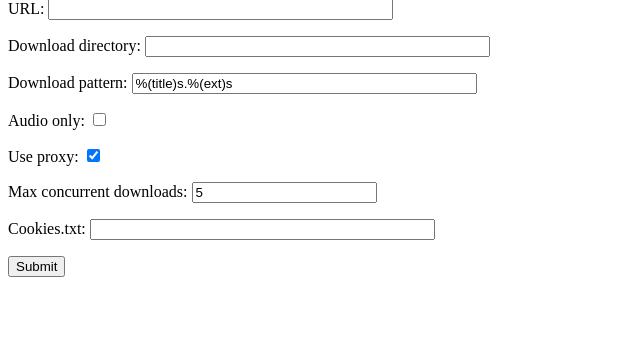
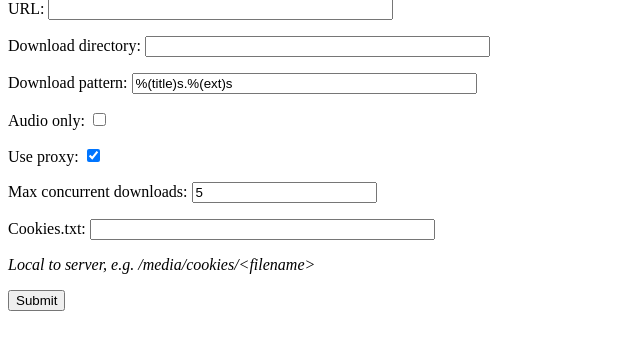
Before and after one commit to mfgering/yt_server_delete_me, a Flask app: page / in a window 1280 px wide. Shown: the part 117-478 px from the top of the page, without its empty margins (0-640 px from the left). Run offline with Flask 2, Linux system fonts and the light colour scheme.

Commit message:
cookies description

```diff
--- a/app/forms.py
+++ b/app/forms.py
@@ -18,7 +18,7 @@ class DownloadForm(FlaskForm):
 	x_audio = BooleanField("Audio only")
 	use_proxy = BooleanField("Use proxy")
 	max_dl = IntegerField("Max concurrent downloads", validators=[NumberRange(min=1, message="Must be at least 1")])
-	cookies_file = StringField('Cookies.txt')
+	cookies_file = StringField('Cookies.txt', description='Local to server, e.g. /media/cookies/<filename>')
 	submit = SubmitField('Submit')
 
 	@staticmethod
--- a/app/static/main.css
+++ b/app/static/main.css
@@ -43,3 +43,7 @@ td, th {
 #downloader {
   list-style: none;
 }
+
+.field-description {
+  font-style: italic;
+}
--- a/app/templates/download.html
+++ b/app/templates/download.html
@@ -9,7 +9,10 @@
         <ul class="errors">{% for error in field.errors %}<li>{{ error|e }}</li>{% endfor %}</ul>
     {% else %}
         {{ field(**kwargs) }}
-    {% endif %}
+        {% if field.description %}
+            <p class='field-description'>{{ field.description }}</p>
+        {% endif %}
+      {% endif %}
     </div>
 {% endmacro %}
 
```
